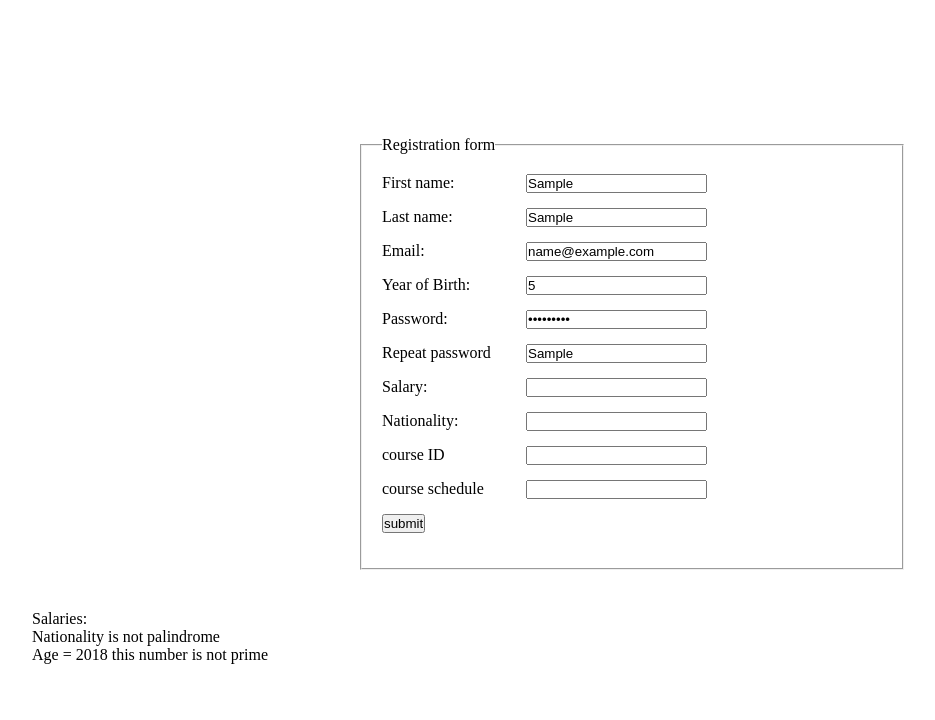
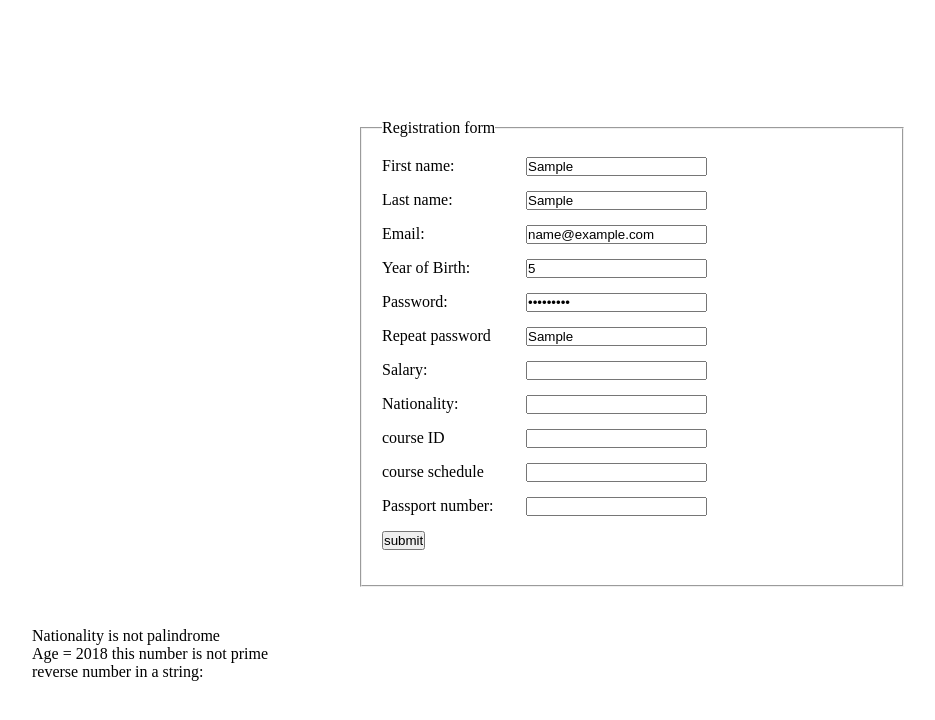
Before and after one commit to fady-dib/JS-trip, a plain HTML site: page index.html in a window 1280 px wide. Both pictures are taken after typing "Sample", "Sample", "name@example.com", "5", "Sample123", "Sample" into the empty fields and a click on the input "submit". Shown: the whole page, without its empty margins (8-943 px from the left). Drawn offline with Linux system fonts and the light colour scheme.

Commit message:
reverse numbers in a string

```diff
--- a/index.html
+++ b/index.html
@@ -31,17 +31,20 @@
                 <label for="nationality">Nationality:</label>
                 <input id="nationality" type="text" name="nationality"><br>
                 <label for="course-id">course ID</label>
-                <input id="course-id" type="number" name="course"><br>
+                <input id="course-id" type="number" name="course-id"><br>
                 <label for="course">course schedule</label>
                 <input id="course" type="text" name="course"><br>
+                <label for="passport">Passport number:</label>
+                <input id="passport" type="text" name="passport"><br>
                 <input type="submit" value="submit"><br>
 
             </fieldset>
         </form>
         <div class="form-data">
-            <p id="sorted-salaries">Salaries:</p>
+            <p id="sorted-salaries"></p>
             <p id="palindrome" ></p>
             <p id="prime"></p>
+            <p id="reverse"></p>
         </div>
     </div>
 
--- a/script.js
+++ b/script.js
@@ -10,6 +10,8 @@ var palindrome = document.getElementById('palindrome');
 var prime_number = document.getElementById('prime');
 var course_id = document.getElementById('course-id');
 var course_schedule = document.getElementById('course');
+var passport_num = document.getElementById('passport');
+var reverse = document.getElementById('reverse');
 
 var form = document.getElementById('myForm');
 
@@ -18,12 +20,12 @@ var form = document.getElementById('myForm');
 form.addEventListener("submit", (e) => {
     e.preventDefault();
 
-    if (first_name.value == ""){
+    if (first_name.value == "") {
         alert('Please provide your First name');
         first_name.focus();
 
     }
-    if(last_name.value == ""){
+    if (last_name.value == "") {
         alert('Please provide your Last name');
         last_name.focus();
 
@@ -32,7 +34,7 @@ form.addEventListener("submit", (e) => {
     var atpos = email.value.indexOf('@');
     var dotpos = email.value.lastIndexOf('.');
 
-    if( atpos < 1 || dotpos - atpos < 2 || email.value.indexOf('-') != -1 ){
+    if (atpos < 1 || dotpos - atpos < 2 || email.value.indexOf('-') != -1) {
         alert('Please enter correct E-mail , E-mail can not contain - ');
         email.focus();
 
@@ -40,7 +42,7 @@ form.addEventListener("submit", (e) => {
 
     // var regex = /(?=.*[A-Z])(?=.*[@#$%^&+!=])/ || regex.test(password)
 
-    if (password.value.length < 8 ){
+    if (password.value.length < 8) {
         alert('Password should contain 8 characters minimum, one special character minimum, at least one upper case letter');
 
     }
@@ -51,17 +53,18 @@ form.addEventListener("submit", (e) => {
     console.log(obj);
 
     palindrome.innerHTML = isPalindrome(nationality.value);
-    var age = 2023 - year_of_birth.value
-    var prime = primeNumber(age)
-    prime_number.innerHTML = 'Age = '+age +' '+ prime
-    var javascript = new course(course_id.value,course_schedule.value)
-    console.log(javascript)
+    var age = 2023 - year_of_birth.value;
+    var prime = primeNumber(age);
+    prime_number.innerHTML = 'Age = ' + age + ' ' + prime;
+    var javascript = new course(course_id.value, course_schedule.value);
+    reverse.innerHTML = "reverse number in a string: "+searchNumber(passport_num.value);
+
 })
 
 
 var salary_prompt
 
-    function salaryPrompt(){
+function salaryPrompt() {
     salary_prompt = prompt("Last 10 salaries - begin from last ex: 10,5,20");
     if (salary_prompt != null) {
         var list = salary_prompt.split(",");
@@ -71,56 +74,56 @@ form.addEventListener("submit", (e) => {
 }
 
 
-    function mergeArrays(x, y){
+function mergeArrays(x, y) {
     array = [];
-        while (x.length && y.length){
-            if (x[0] < y[0]){
+    while (x.length && y.length) {
+        if (x[0] < y[0]) {
             array.push(x.shift());
         }
-            else{
+        else {
             array.push(y.shift());
         }
     }
     return [...array, ...x, ...y];
 }
 
-     function mergeSort(x){
-          var mid = x.length /2;
+function mergeSort(x) {
+    var mid = x.length / 2;
 
-          if(x.length < 2){
+    if (x.length < 2) {
         return x;
     }
 
-          var left_list = x.splice(0,mid)
+    var left_list = x.splice(0, mid)
     return mergeArrays(mergeSort(left_list), mergeSort(x));
 
 }
 
 function isPalindrome(x) {
-        if (x.length == 0){
+    if (x.length == 0) {
         return 'Nationality is not palindrome';
     }
-        if(x.length == 1){
+    if (x.length == 1) {
         return 'Nationality is palindrome';
     }
-        if(x[0] !== x[x.length -1]){
+    if (x[0] !== x[x.length - 1]) {
         return 'Nationality is not palindrome';
     }
     else {
-            return isPalindrome(x.slice(1, x.length -1 ));
+        return isPalindrome(x.slice(1, x.length - 1));
     }
 }
 
-    function primeNumber(x){
-        if (x ==1){
+function primeNumber(x) {
+    if (x == 1) {
         return 'this number is not prime'
     }
     else if (x == 2) {
         return 'this number is prime'
     }
     else {
-            for (var i = 2; i < x; i++){
-                if (x % i == 0){
+        for (var i = 2; i < x; i++) {
+            if (x % i == 0) {
                 return 'this number is not prime'
             }
         }
@@ -129,8 +132,31 @@ form.addEventListener("submit", (e) => {
 }
 
 class course {
-        constructor(id, schedule){
+    constructor(id, schedule) {
         this.id = id;
         this.schedule = schedule
     }
 }
+
+function searchNumber(x) {
+    var list = [];
+    for (var i = 0; i < x.length; i++) {
+        for (var j = 0; j <= 9; j++) {
+            if (x[i] == j) {
+                list.push(i);
+            }
+        }
+    }
+    var temp;
+    let array = x.split("");
+    while (list.length > 1) {
+        temp = array[list[0]];
+        array[list[0]] = array[list[list.length - 1]];
+        array[list[list.length - 1]] = temp;
+        list.pop();
+        list.shift();
+    }
+    return array.join('')
+}
+
+console.log(searchNumber('hi0fady9abc5oo7'))
```
Lines whose indentation alone changed are shown as unchanged.
